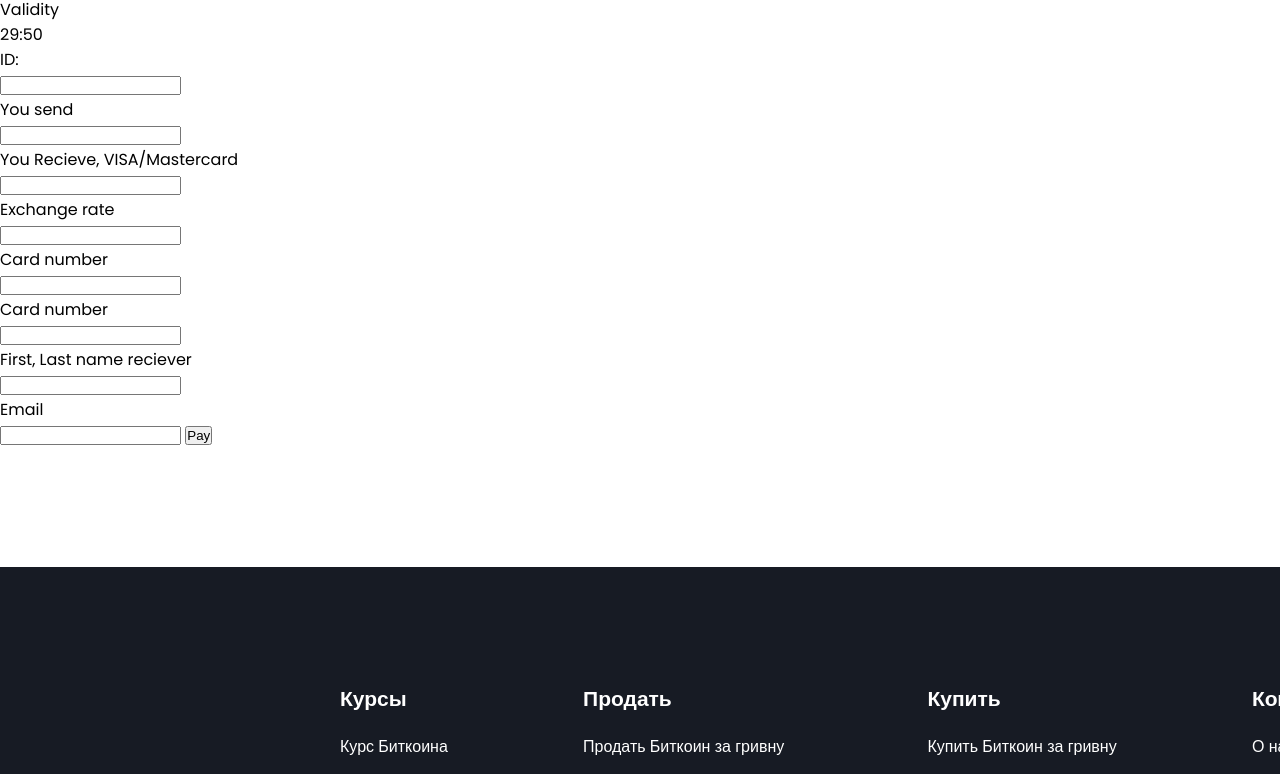
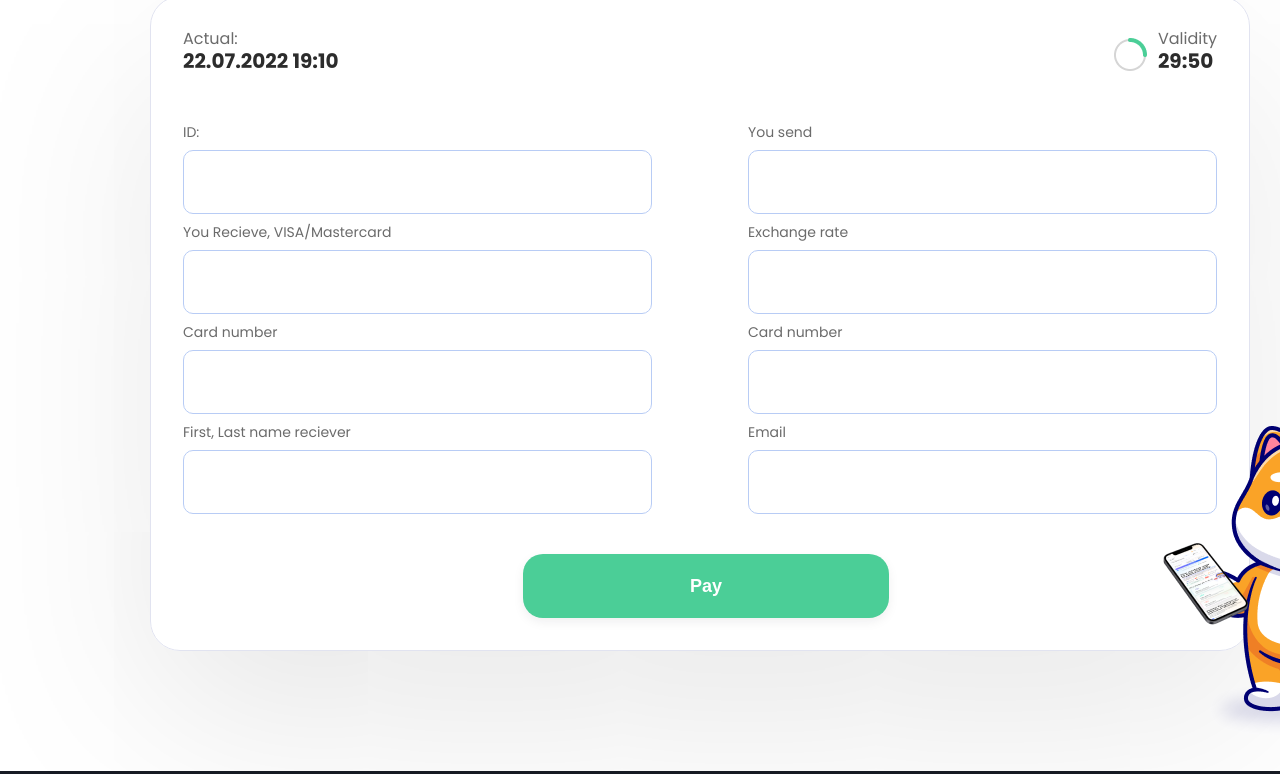
Before and after one commit to ingashevv/crypto, a plain HTML site: page check.html in a window 1280 px wide. Shown: the part 299-1073 px from the top of the page. Drawn offline with Linux system fonts and the light colour scheme.

Commit message:
added css for page check

```diff
--- a/check.html
+++ b/check.html
@@ -46,6 +46,9 @@
     <section class="check">
         <div class="container">
             <div class="check__inner">
+                <div class="check__cat">
+                    <img src="images/check/check-cat.png" alt="">
+                </div>
                 <div class="check__title">
                     Check and confirm the data
                 </div>
@@ -56,28 +59,48 @@
                             <div class="header__actual-date">22.07.2022 19:10</div>
                         </div>
                         <div class="form-header__validity">
-                            <div class="header__validity-logo"></div>
+                            <div class="header__validity-logo">
+                                <img src="images/check/ball.png" alt="">
+                            </div>
                             <div class="header__validity-title">Validity</div>
                             <div class="header__validity-date">29:50</div>
                         </div>
                     </div>
                     <div class="check__form-info">
+                        <div class="input__item">
                             <div class="input__title">ID:</div>
                             <input type="text">
-                        <div class="input__title">You send  </div>
+                        </div>
+                        <div class="input__item">
+                            <div class="input__title">You send </div>
                             <input type="text">
+                        </div>
+                        <div class="input__item">
                             <div class="input__title">You Recieve, VISA/Mastercard</div>
                             <input type="text">
+                        </div>
+                        <div class="input__item">
                             <div class="input__title">Exchange rate</div>
                             <input type="text">
+                        </div>
+                        <div class="input__item">
                             <div class="input__title">Card number</div>
                             <input type="text">
+                        </div>
+                        <div class="input__item">
                             <div class="input__title">Card number</div>
                             <input type="text">
+                        </div>
+                        <div class="input__item">
                             <div class="input__title">First, Last name reciever</div>
                             <input type="text">
+                        </div>
+                        <div class="input__item">
                             <div class="input__title">Email</div>
                             <input type="email">
+                        </div>
+                    </div>
+                    <div class="check__form-btn">
                         <button>Pay</button>
                     </div>
                 </div>
--- a/css/style.css
+++ b/css/style.css
@@ -869,6 +869,114 @@ li {
     margin-top: 18px;
 }
 
-.check__inner{
-    margin: 120px 0;
+.check__inner {
+    margin: 120px 150px;
+    position: relative;
 }
+
+.check__cat img {
+    position: absolute;
+    right: -120px;
+    bottom: -90px;
+}
+
+.check__title {
+    font-weight: 900;
+    font-size: 40px;
+    line-height: 66px;
+    color: #000000;
+    margin-bottom: 8px;
+}
+
+.check__form {
+    background: rgba(255, 255, 255, 0.5);
+    border: 1px solid #E1E3F0;
+    box-shadow: 0px 64px 194px rgba(0, 0, 0, 0.1);
+    border-radius: 30px;
+    padding: 32px;
+    width: 1100px;
+}
+
+.check__form-header {
+    display: flex;
+    justify-content: space-between;
+    margin-bottom: 40px;
+}
+
+.form-header__validity {
+    position: relative;
+}
+
+.header__validity-logo img {
+    position: absolute;
+    right: 70px;
+    top: 9px;
+}
+
+.header__actual-title,
+.header__validity-title {
+    font-weight: 400;
+    font-size: 16px;
+    line-height: 20px;
+    align-items: center;
+    color: #2C2C2C;
+    opacity: 0.7;
+}
+
+.header__actual-date,
+.header__validity-date {
+    font-weight: 700;
+    font-size: 20px;
+    line-height: 25px;
+    color: #2C2C2C;
+}
+
+.input__title {
+    font-weight: 400;
+    font-size: 14px;
+    line-height: 20px;
+    align-items: center;
+    color: #2C2C2C;
+    opacity: 0.7;
+    display: block;
+    margin-bottom: 8px;
+    margin-top: 8px;
+}
+
+.check__form-info {
+    display: flex;
+    justify-content: space-between;
+    flex-wrap: wrap;
+}
+
+.check__form-info input {
+    width: 469px;
+    height: 64px;
+    background: #FFFFFF;
+    border: 1px solid #B8CCF5;
+    border-radius: 10px;
+    outline: none;
+    padding-left: 20px;
+}
+
+.check__form-info button {
+    display: block;
+}
+
+.check__form-btn button {
+    justify-content: center;
+    align-items: center;
+    padding: 0px 32px;
+    width: 366px;
+    height: 64px;
+    background: #4BCE97;
+    box-shadow: 0px 4px 12px -1px rgba(29, 29, 38, 0.08);
+    border-radius: 20px;
+    border: none;
+    font-weight: 700;
+    font-size: 18px;
+    line-height: 26px;
+    color: #FFFFFF;
+    margin-top: 40px;
+    margin-left: 340px;
+}
```
Also changed, not shown: images/check/ball.png (added), images/check/cat-help.png (added), images/check/check-cat.png (added). Lines whose indentation alone changed are shown as unchanged.
